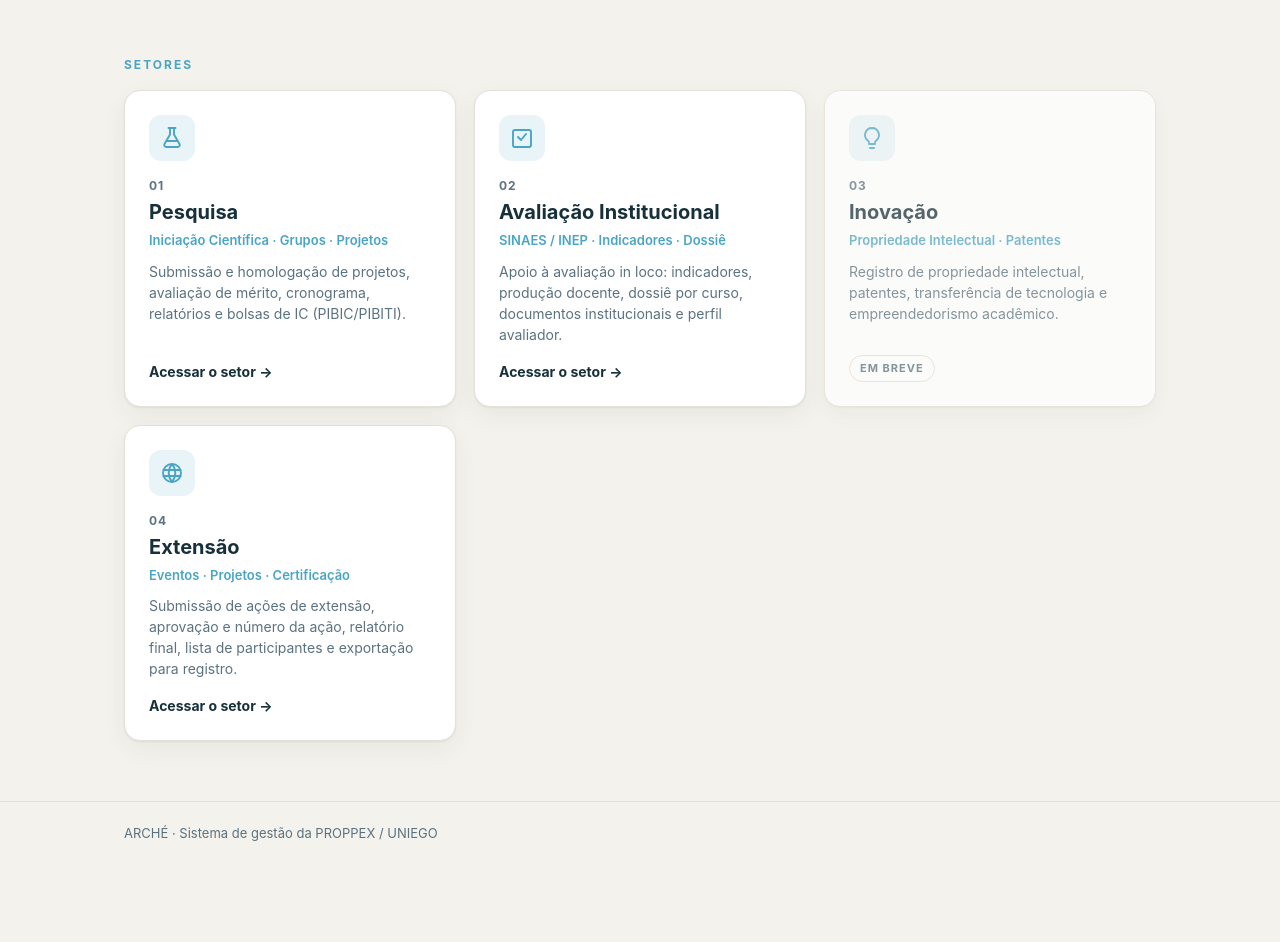
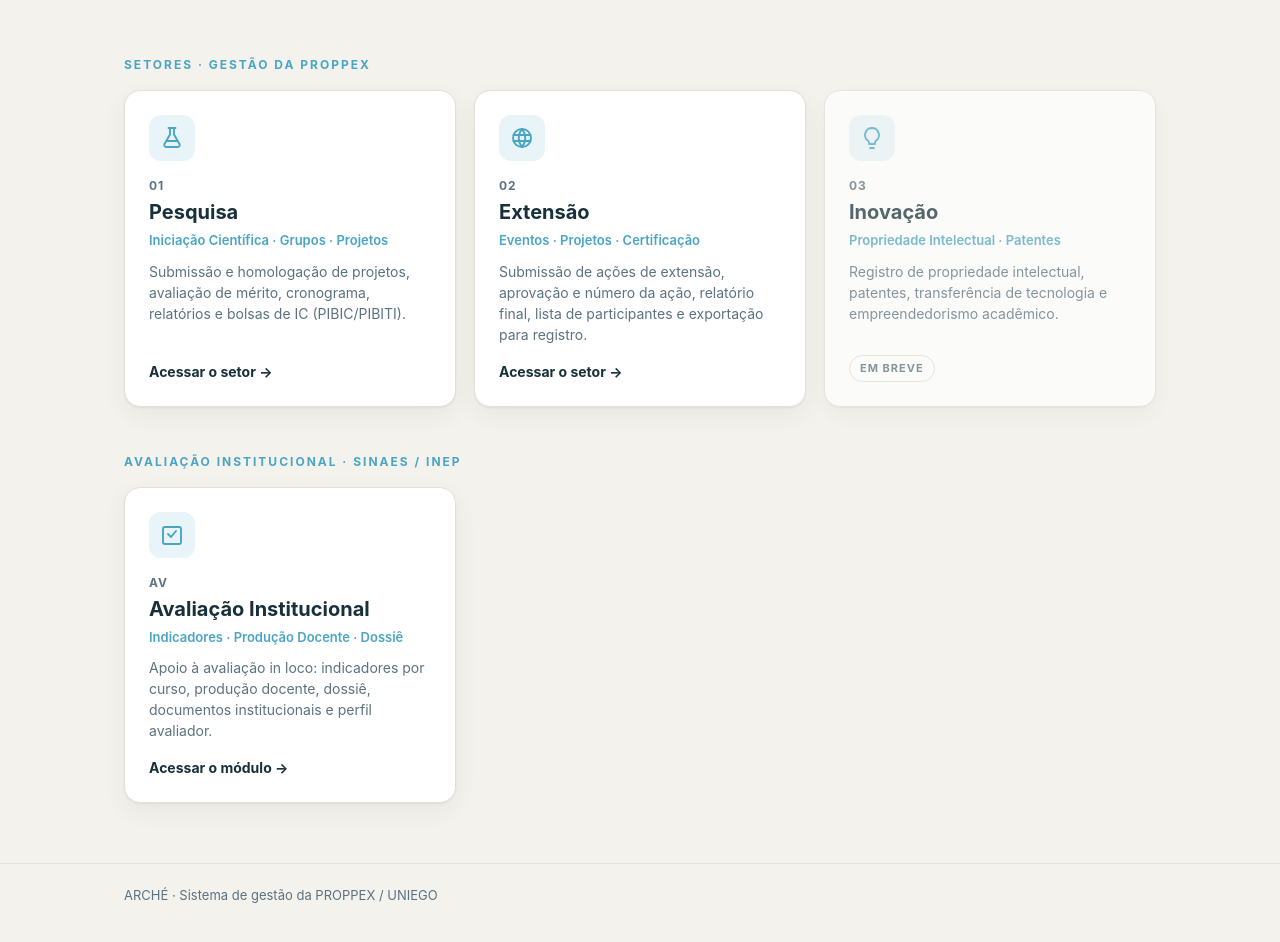
Before and after one commit to jadsmoura/arche, a website: page public/index.html in a window 1280 px wide. Shown: the part 320-1262 px from the top of the page. Before the commit the page ends 1204 px from the top, so only its background shows below. Drawn offline with Linux system fonts and the light colour scheme.

Commit message:
Portal: setores de gestão (Pesquisa/Extensão/Inovação) separados da Avaliação Institucional
Co-Authored-By: Claude Opus 4.8 <noreply@anthropic.com>

```diff
--- a/public/index.html
+++ b/public/index.html
@@ -79,8 +79,8 @@
        pesquisa à avaliação institucional, num só lugar.</p>
   </section>
 
-  <div class="section-label">Setores</div>
-  <div class="grid">
+  <div class="section-label">Setores · Gestão da PROPPEX</div>
+  <div class="grid" style="padding-bottom:8px">
 
     <a class="card active" href="/pesquisa/ic/">
       <div class="icon">
@@ -94,15 +94,15 @@
       <div class="cta">Acessar o setor →</div>
     </a>
 
-    <a class="card active" href="/arche/">
+    <a class="card active" href="/extensao/">
       <div class="icon">
-        <svg width="24" height="24" viewBox="0 0 24 24" fill="none" stroke="currentColor" stroke-width="1.9" stroke-linecap="round" stroke-linejoin="round"><rect x="3" y="4" width="18" height="17" rx="2"/><path d="M8 11l3 3 5-6"/></svg>
+        <svg width="24" height="24" viewBox="0 0 24 24" fill="none" stroke="currentColor" stroke-width="1.9" stroke-linecap="round" stroke-linejoin="round"><circle cx="12" cy="12" r="9"/><path d="M3.5 9h17M3.5 15h17M12 3a14 14 0 0 0 0 18M12 3a14 14 0 0 1 0 18"/></svg>
       </div>
       <div class="num">02</div>
-      <h3>Avaliação Institucional</h3>
-      <div class="sub">SINAES / INEP · Indicadores · Dossiê</div>
-      <div class="desc">Apoio à avaliação in loco: indicadores, produção docente,
-        dossiê por curso, documentos institucionais e perfil avaliador.</div>
+      <h3>Extensão</h3>
+      <div class="sub">Eventos · Projetos · Certificação</div>
+      <div class="desc">Submissão de ações de extensão, aprovação e número da ação,
+        relatório final, lista de participantes e exportação para registro.</div>
       <div class="cta">Acessar o setor →</div>
     </a>
 
@@ -118,16 +118,21 @@
       <div class="badge">Em breve</div>
     </div>
 
-    <a class="card active" href="/extensao/">
+  </div>
+
+  <div class="section-label">Avaliação Institucional · SINAES / INEP</div>
+  <div class="grid" style="padding-bottom:60px">
+
+    <a class="card active" href="/arche/">
       <div class="icon">
-        <svg width="24" height="24" viewBox="0 0 24 24" fill="none" stroke="currentColor" stroke-width="1.9" stroke-linecap="round" stroke-linejoin="round"><circle cx="12" cy="12" r="9"/><path d="M3.5 9h17M3.5 15h17M12 3a14 14 0 0 0 0 18M12 3a14 14 0 0 1 0 18"/></svg>
+        <svg width="24" height="24" viewBox="0 0 24 24" fill="none" stroke="currentColor" stroke-width="1.9" stroke-linecap="round" stroke-linejoin="round"><rect x="3" y="4" width="18" height="17" rx="2"/><path d="M8 11l3 3 5-6"/></svg>
       </div>
-      <div class="num">04</div>
-      <h3>Extensão</h3>
-      <div class="sub">Eventos · Projetos · Certificação</div>
-      <div class="desc">Submissão de ações de extensão, aprovação e número da ação,
-        relatório final, lista de participantes e exportação para registro.</div>
-      <div class="cta">Acessar o setor →</div>
+      <div class="num">AV</div>
+      <h3>Avaliação Institucional</h3>
+      <div class="sub">Indicadores · Produção Docente · Dossiê</div>
+      <div class="desc">Apoio à avaliação in loco: indicadores por curso, produção
+        docente, dossiê, documentos institucionais e perfil avaliador.</div>
+      <div class="cta">Acessar o módulo →</div>
     </a>
 
   </div>
```
